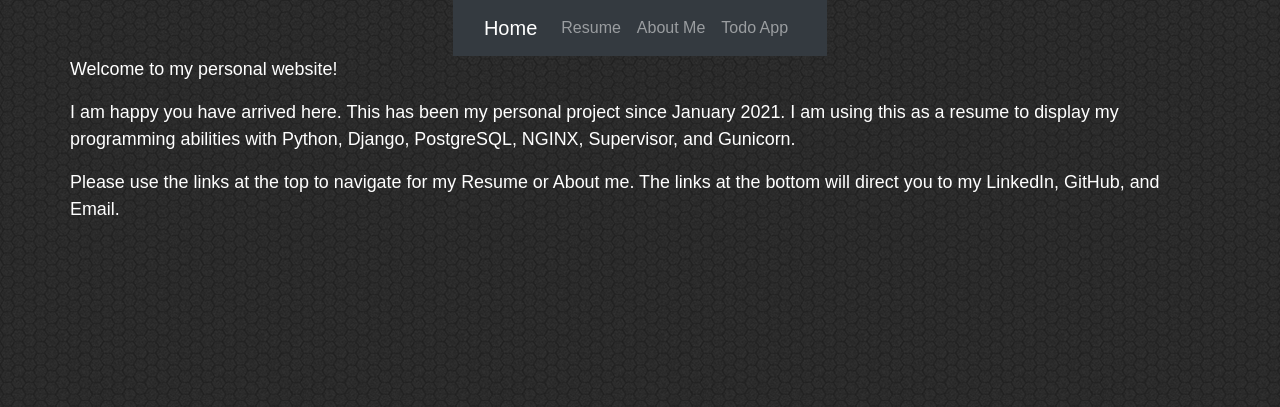
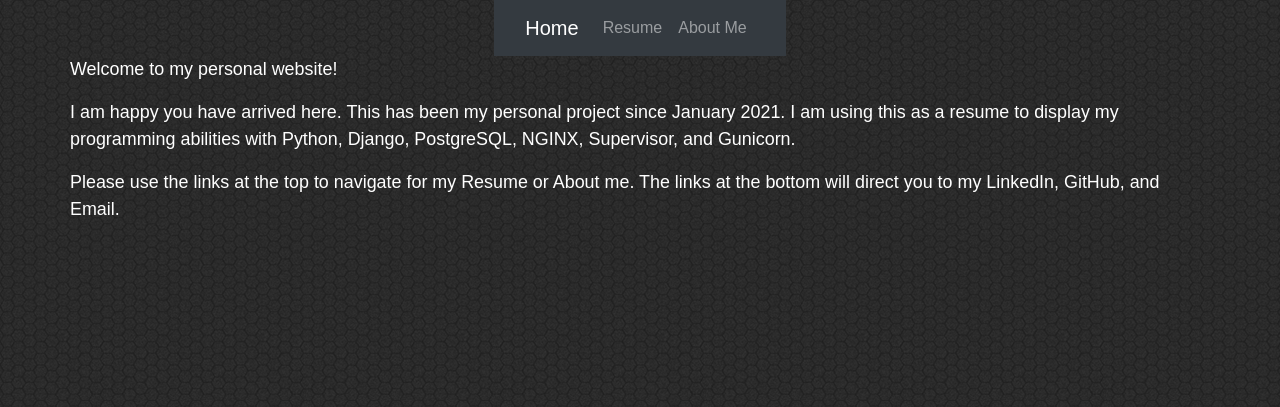
Before and after one commit to Discotech17/Resume, a Django app: page / in a window 1280 px wide. Shown: the top 407 px of the page. Run offline with Django 3.2, Linux system fonts and the light colour scheme; some libraries are stand-ins or nearby versions.

Commit message:
fix ToDo

```diff
--- a/templates/home.html
+++ b/templates/home.html
@@ -56,7 +56,6 @@
                         </ul>
                         <a class="nav-link" href="{% url 'Resume' %}">Resume</a>
                         <a class="nav-link" href="{% url 'AboutMe' %}">About Me</a>
-                        <a class="nav-link" href="{% url 'TodoApp' %}">Todo App</a>
                 </div>
             </nav>
         </div>
```
